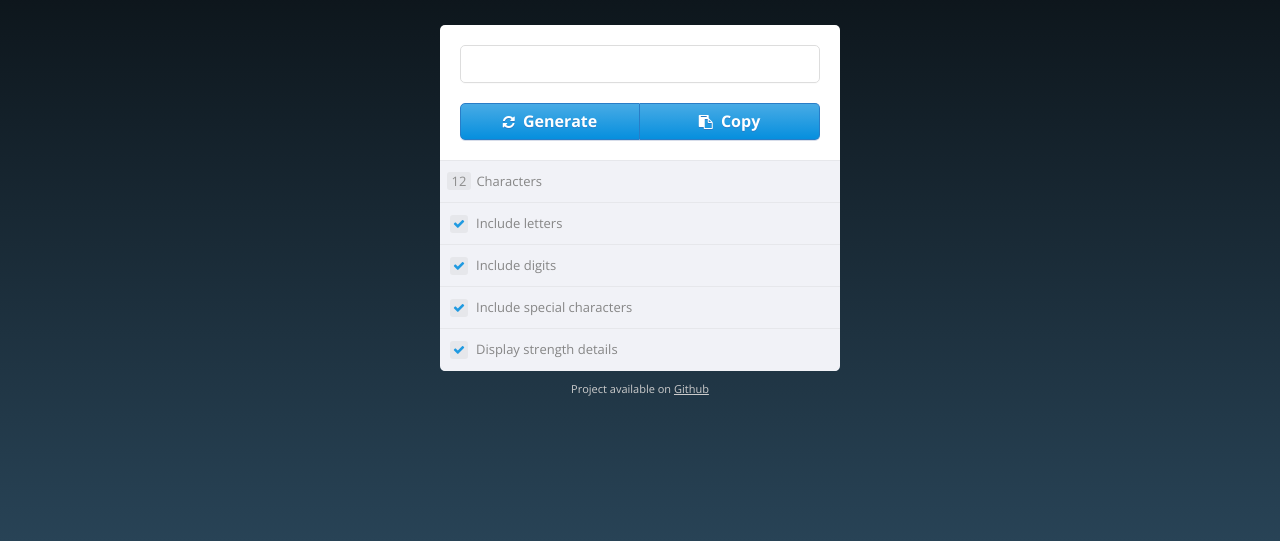
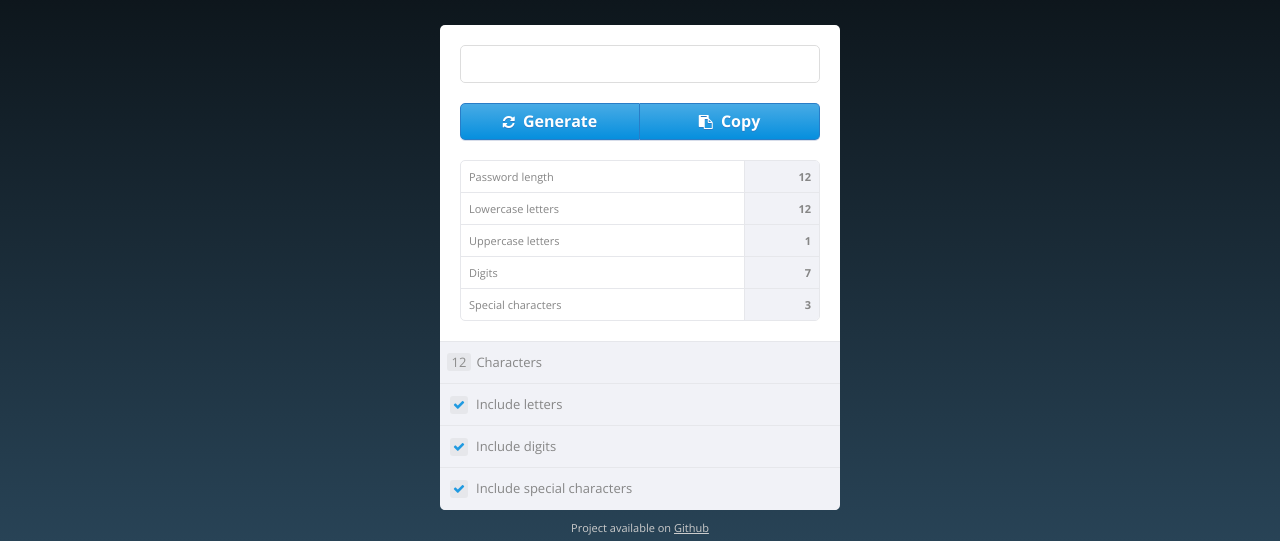
Before and after one commit to johansatge/passwordbot, a website: page index.html in a window 1280 px wide. Shown: the part 259-800 px from the top of the page. Drawn offline with nearby package versions, Linux system fonts and the light colour scheme.

Commit message:
Adds strength informations

```diff
--- a/assets/sass/_header.scss
+++ b/assets/sass/_header.scss
@@ -23,7 +23,7 @@ header
         font-size   : 17px;
         line-height : 17px;
         font-family : Open Sans, sans-serif;
-        font-weight : 200;
+        font-weight : 300;
     }
 
     h3
--- a/assets/sass/_password.scss
+++ b/assets/sass/_password.scss
@@ -14,7 +14,6 @@
         color         : #8d8d8d;
         background    : #ffffff;
         margin        : 0 0 20px 0;
-        box-shadow    : 0 1px 0 #fbfbfb;
     }
 }
 
--- /dev/null
+++ b/assets/sass/_strength.scss
@@ -0,0 +1,45 @@
+.strength
+{
+
+    padding : 0 20px 20px 20px;
+
+    table
+    {
+        width         : 100%;
+        border        : 1px solid #e6e7eb;
+        border-radius : 5px;
+        overflow      : hidden;
+
+        tr
+        {
+            td
+            {
+                font-size     : 11px;
+                color         : #868686;
+                font-family   : Open Sans, sans-serif;
+                font-weight   : 400;
+                border-bottom : 1px solid #e6e7eb;
+                padding       : 8px 8px 8px 8px;
+
+                &:first-child
+                {
+                    border-right : 1px solid #e6e7eb;
+                }
+
+                &:last-child
+                {
+                    font-weight : 700;
+                    text-align  : right;
+                    background  : #f1f2f7;
+                }
+
+            }
+
+            &:last-child td
+            {
+                border-bottom : 0;
+            }
+        }
+    }
+
+}
--- a/assets/sass/styles.scss
+++ b/assets/sass/styles.scss
@@ -1,4 +1,5 @@
 @import '_base';
 @import '_header';
 @import '_password';
+@import '_strength';
 @import '_options';
--- a/index.html
+++ b/index.html
@@ -4,7 +4,7 @@
         <meta charset="utf-8">
         <title>PasswordBot - Password checker & generator</title>
         <link href="assets/css/styles.css" rel="stylesheet">
-        <link href="//fonts.googleapis.com/css?family=Open+Sans:200,300,400,700" rel="stylesheet" type="text/css">
+        <link href="//fonts.googleapis.com/css?family=Open+Sans:300,400,700" rel="stylesheet" type="text/css">
         <link href="//maxcdn.bootstrapcdn.com/font-awesome/4.4.0/css/font-awesome.min.css" rel="stylesheet">
         <link rel="icon" type="image/png" href="assets/css/images/favicon.png?v1">
         <meta name="viewport" content="width=device-width">
@@ -33,6 +33,30 @@
                     </button>
                 </div>
             </section>
+            <section class="strength">
+                <table cellspacing="0" cellpadding="0">
+                    <tr>
+                        <td>Password length</td>
+                        <td>12</td>
+                    </tr>
+                    <tr>
+                        <td>Lowercase letters</td>
+                        <td>12</td>
+                    </tr>
+                    <tr>
+                        <td>Uppercase letters</td>
+                        <td>1</td>
+                    </tr>
+                    <tr>
+                        <td>Digits</td>
+                        <td>7</td>
+                    </tr>
+                    <tr>
+                        <td>Special characters</td>
+                        <td>3</td>
+                    </tr>
+                </table>
+            </section>
             <section class="options">
                 <label>
                     <input name="chars" type="text" value="12" class="js-option" checked>
@@ -50,10 +74,6 @@
                     <input name="include_special" type="checkbox" class="js-option" checked>
                     Include special characters
                 </label>
-                <label>
-                    <input name="display_strength" type="checkbox" class="js-option" checked>
-                    Display strength details
-                </label>
             </section>
         </main>
         <footer>
```
Also changed, not shown: assets/css/styles.css.
